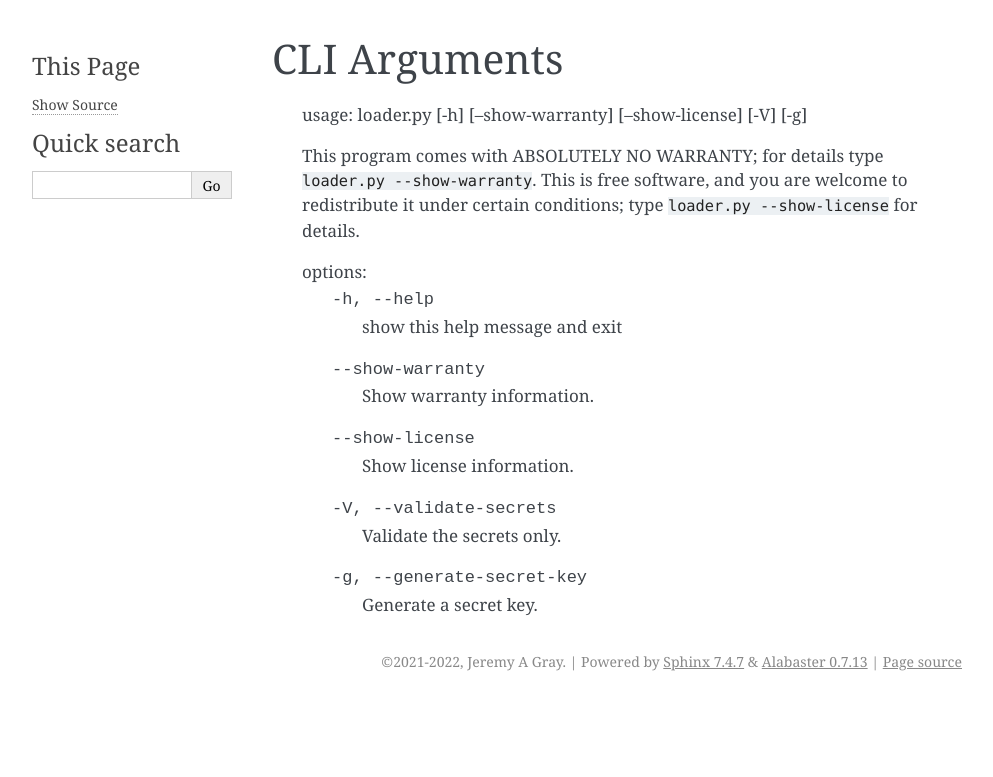
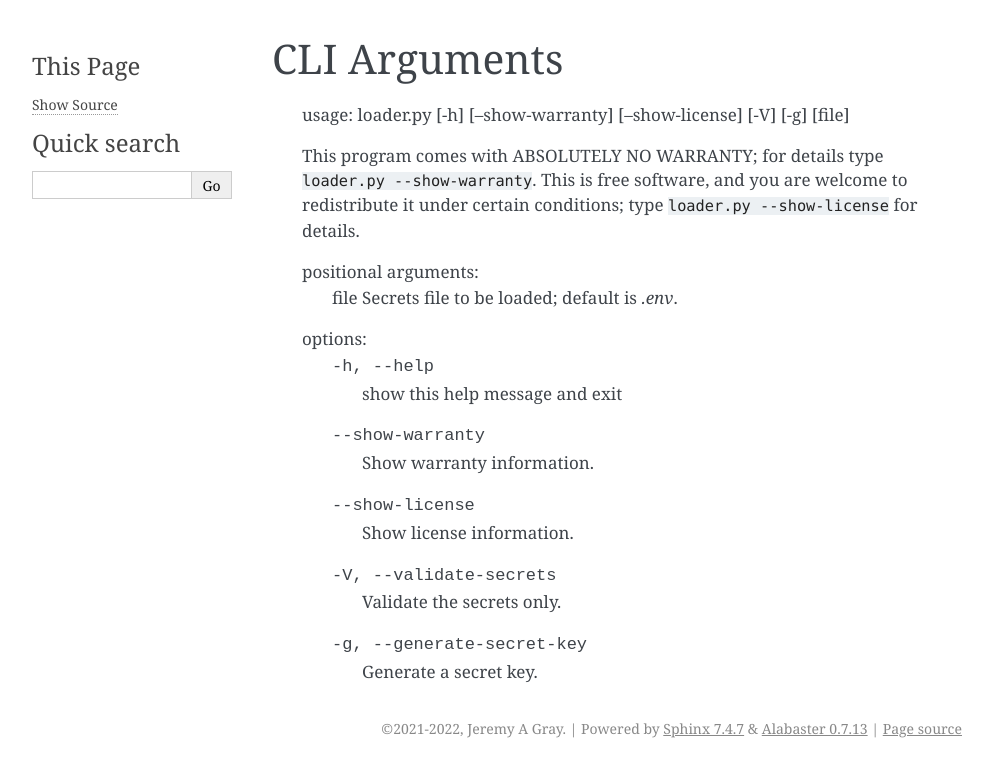
Before and after one commit to jeremyagray/django-loader, a Sphinx documentation site: the page built from docs/cli.rst, in a window 1280 px wide. Shown: the top 777 px of the page, without its empty margins (148-1141 px from the left). Built offline with Sphinx 7.4.7, drawn with Linux system fonts in a browser that asks for light colours.

Commit message:
feat(loader): set secrets file at run time
Github-closes: closes jeremyagray/django-loader#6
Signed-off-by: Jeremy A Gray <jeremy.a.gray@gmail.com>

```diff
--- a/README.rst
+++ b/README.rst
@@ -37,11 +37,14 @@ Usage
 
 Console::
 
-    usage: loader.py [-h] [--show-warranty] [--show-license] [-V] [-g]
+    usage: loader.py [-h] [--show-warranty] [--show-license] [-V] [-g] [file]
 
     This program comes with ABSOLUTELY NO WARRANTY; for details type ``loader.py
     --show-warranty``. This is free software, and you are welcome to redistribute
     it under certain conditions; type ``loader.py --show-license`` for details.
+
+    positional arguments:
+      file                  Secrets file to be loaded; default is `.env`.
 
     options:
       -h, --help            show this help message and exit
--- a/docs/cli.rst
+++ b/docs/cli.rst
@@ -11,11 +11,14 @@
 CLI Arguments
 =============
 
-    usage: loader.py [-h] [--show-warranty] [--show-license] [-V] [-g]
+    usage: loader.py [-h] [--show-warranty] [--show-license] [-V] [-g] [file]
 
     This program comes with ABSOLUTELY NO WARRANTY; for details type ``loader.py
     --show-warranty``. This is free software, and you are welcome to redistribute
     it under certain conditions; type ``loader.py --show-license`` for details.
+
+    positional arguments:
+      file                  Secrets file to be loaded; default is `.env`.
 
     options:
       -h, --help            show this help message and exit
```
Also changed, not shown: 2 other files.
